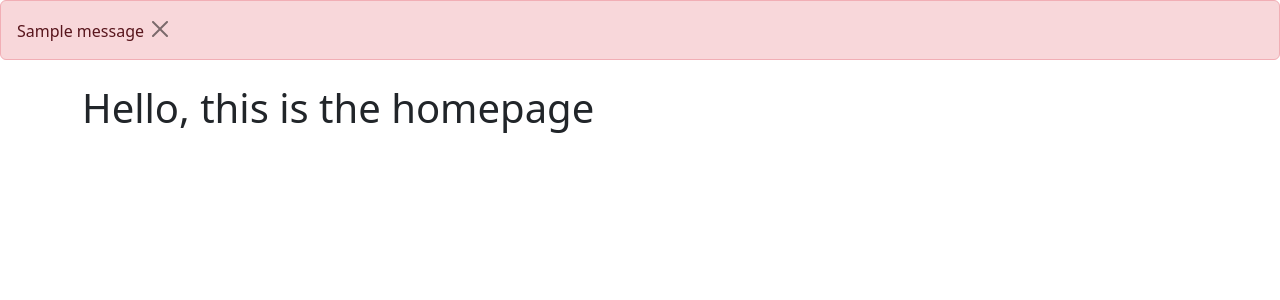
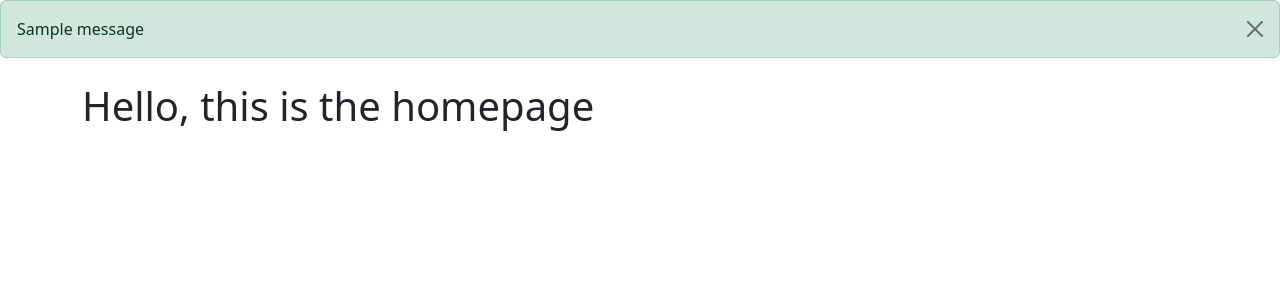
Before and after one commit to thaparojanthapa1-eng/Flask-blog-style-website, a Flask app: page / in a window 1280 px wide. Shown: the part 57-357 px from the top of the page. Run offline with Flask 3, Linux system fonts and the light colour scheme; tables that the repository leaves empty hold one stand-in row (values such as "Sample post"); one stand-in notice (Sample message) is shown.

Commit message:
base template complete vayo finally

```diff
--- a/website/templates/base.html
+++ b/website/templates/base.html
@@ -32,11 +32,18 @@
 
     {% with messages=get_flashed_messages(with_categories=True) %}
         {% if messages %}
-            {% for category, message in messages%}
-            <div class="alert alert-danger alert-dismissable fade show" role="alert">
-            {{message}}
-            <button type="button" class="btn-close" data-bs-dismiss="alert"></button>
-            </div>
+            {% for category, message in messages %}
+                {% if category == "error" %}
+                    <div class="alert alert-danger alert-dismissible fade show" role="alert">
+                        {{ message }}
+                        <button type="button" class="btn-close" data-bs-dismiss="alert"></button>
+                    </div>
+                {% else %}
+                    <div class="alert alert-success alert-dismissible fade show" role="alert">
+                        {{ message }}
+                        <button type="button" class="btn-close" data-bs-dismiss="alert"></button>
+                    </div>
+                {% endif %}
             {% endfor %}
         {% endif %}
     {% endwith %}
```
